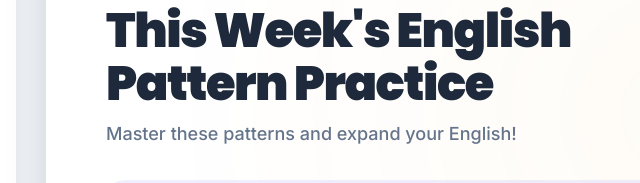
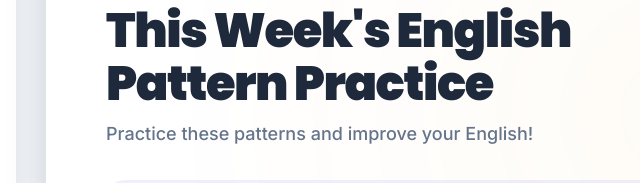
Before and after one commit to zenith-english/pattern, a plain HTML site: page index.html in a window 1280 px wide. Shown: the part 131-314 px from the top of the page, 324-964 px from the left. Drawn offline with nearby package versions, Linux system fonts and the light colour scheme.

Commit message:
Update index.html

```diff
--- a/index.html
+++ b/index.html
@@ -1211,7 +1211,7 @@
 					</div>
 
 					<h1 class="main-title" id="main-title">This Week's English<br>Pattern Practice</h1>
-					<p class="subtitle">Master these patterns and expand your English!</p>
+					<p class="subtitle">Practice these patterns and improve your English!</p>
 				</div>
 
                 <!-- 패턴 그리드 -->
```
